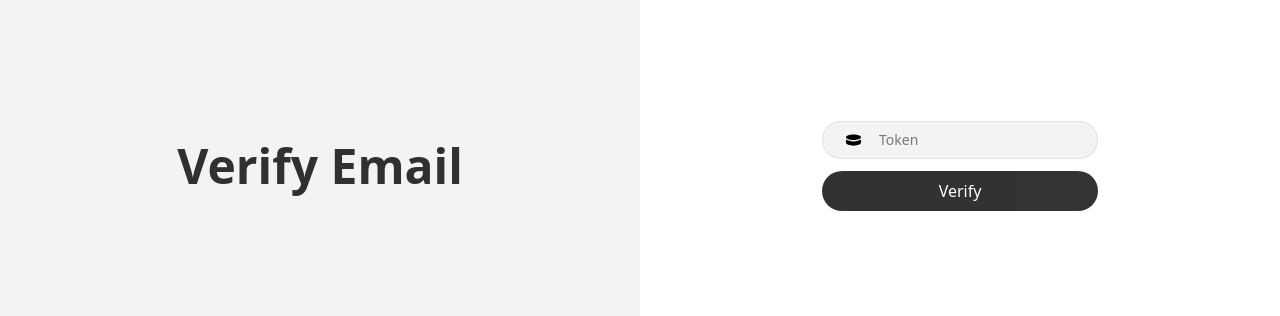
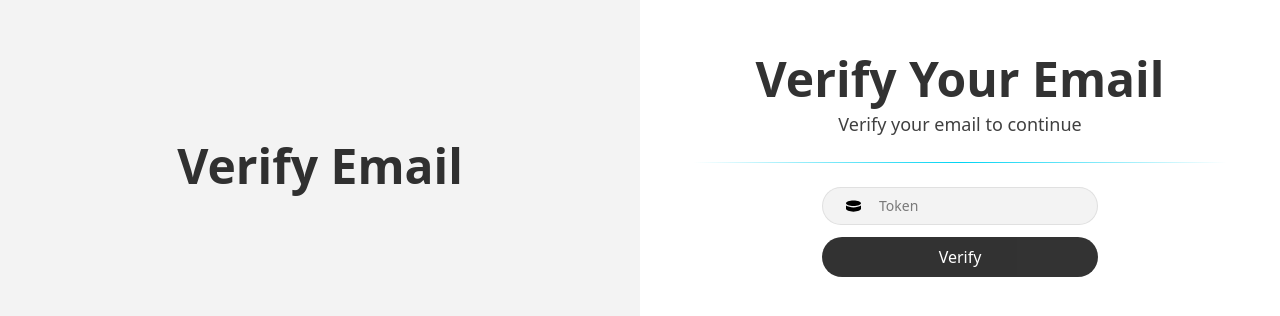
Before and after one commit to Polashahmad01/frontend-starter, a React (Vite) app: page /verify-email in a window 1280 px wide. Shown: the part 234-550 px from the top of the page. Built offline with nearby package versions, Linux system fonts and the light colour scheme.

Commit message:
improve styles of verify email page

```diff
--- a/src/pages/VerifyEmailPage.tsx
+++ b/src/pages/VerifyEmailPage.tsx
@@ -29,6 +29,17 @@ export default function VerifyEmailPage() {
 			</article>
 			<article className="flex justify-center items-center flex-1 h-full">
 				<div className="flex flex-col items-center w-5/6">
+					<div className="mb-2">
+						<h1 className="text-xl font-bold leading-none tracking-normal opacity-80 md:text-3xl lg:text-4xl xl:text-5xl 2xl:text-6xl">
+							Verify Your Email
+						</h1>
+					</div>
+					<div className="mb-6">
+						<p className="text-base md:text-lg leading-normal text-[#404040] tracking-normal max-w-75">
+							Verify your email to continue
+						</p>
+					</div>
+					<div className="w-full h-px bg-gradient-to-r from-transparent via-cyan-400 to-transparent mb-6" />
 					<form className="flex flex-col gap-3" onSubmit={handleSubmit(onSubmit)}>
 						<div className="relative w-full">
 							<FaHockeyPuck
```
